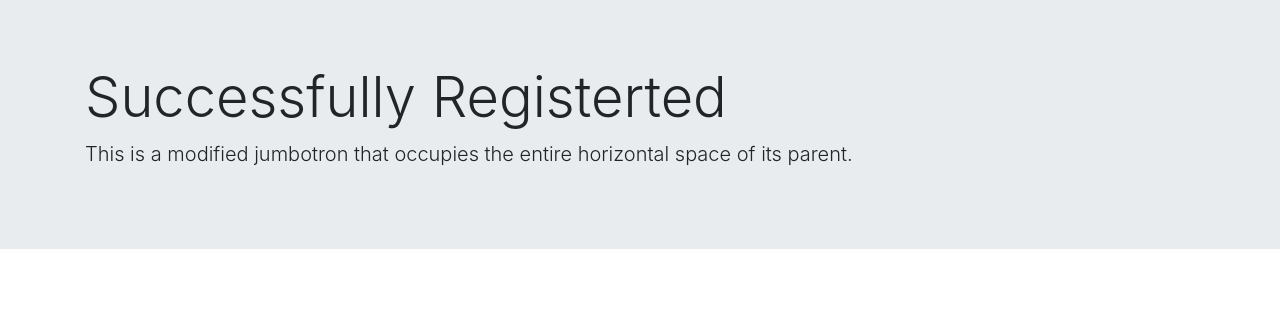
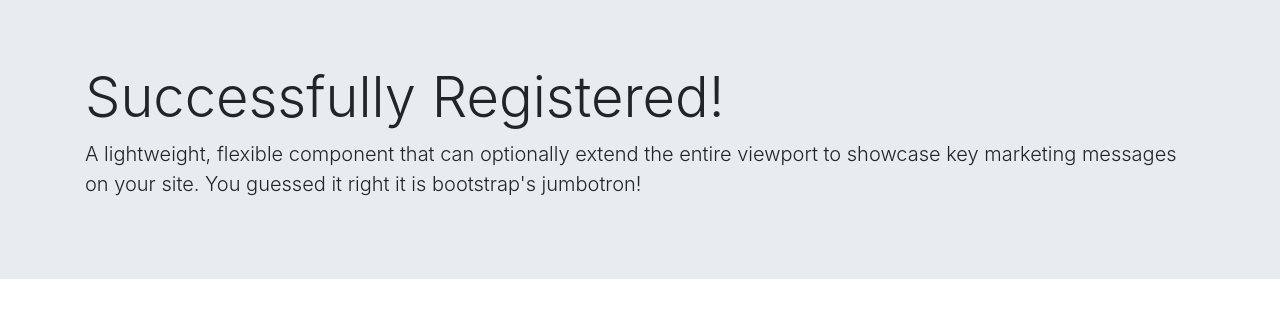
Before and after one commit to antirex/newsLetter_signup, a website: page success.html in a window 1280 px wide. Drawn offline with nearby package versions, Linux system fonts and the light colour scheme.

Commit message:
Update success.html

```diff
--- a/success.html
+++ b/success.html
@@ -35,8 +35,8 @@
 <body>
     <div class="jumbotron jumbotron-fluid">
         <div class="container">
-          <h1 class="display-4">Successfully Registerted</h1>
-          <p class="lead">This is a modified jumbotron that occupies the entire horizontal space of its parent.</p>
+          <h1 class="display-4">Successfully Registered!</h1>
+          <p class="lead">A lightweight, flexible component that can optionally extend the entire viewport to showcase key marketing messages on your site. You guessed it right it is bootstrap's jumbotron!</p>
         </div>
       </div>
 </body>
```
